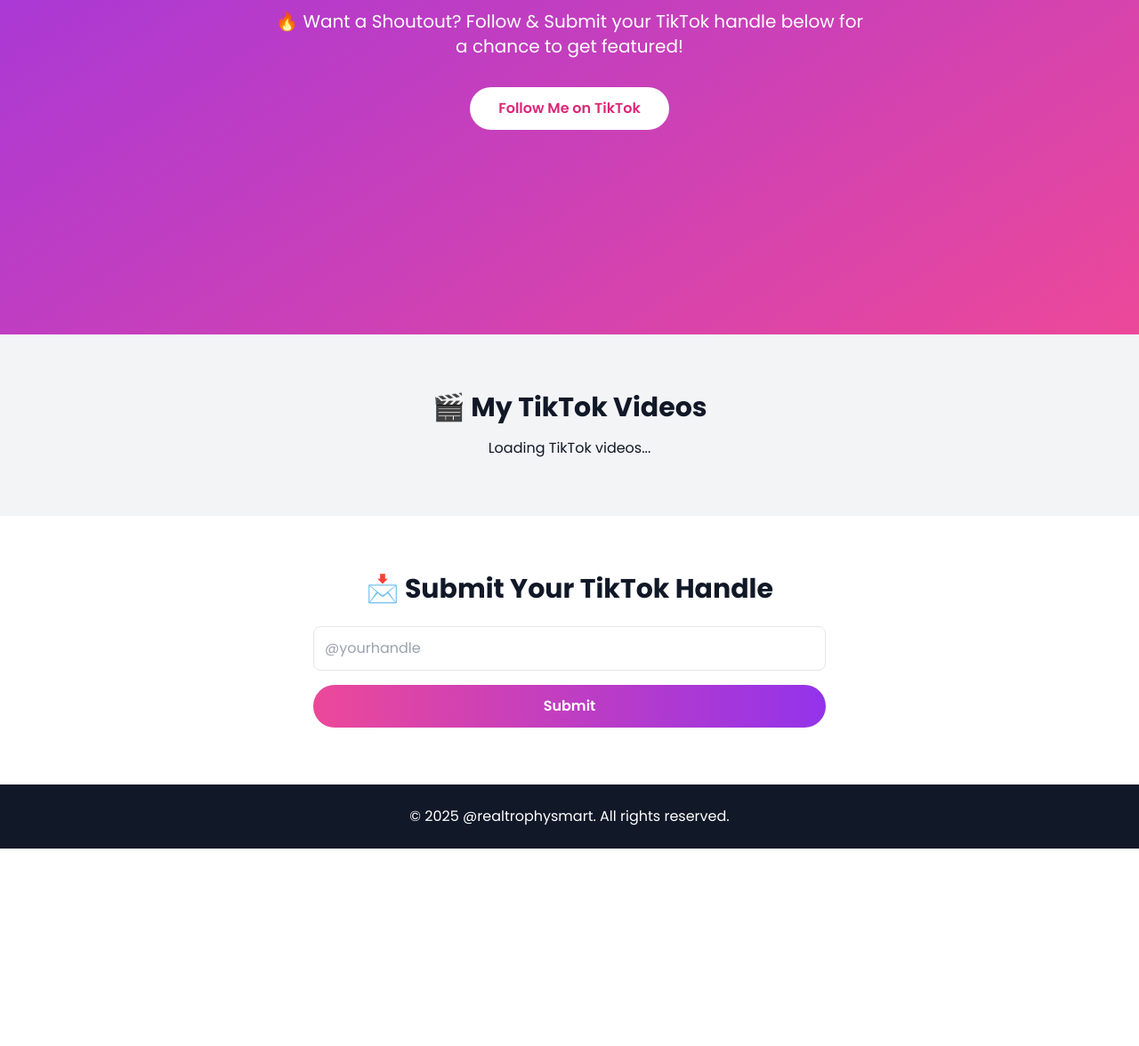
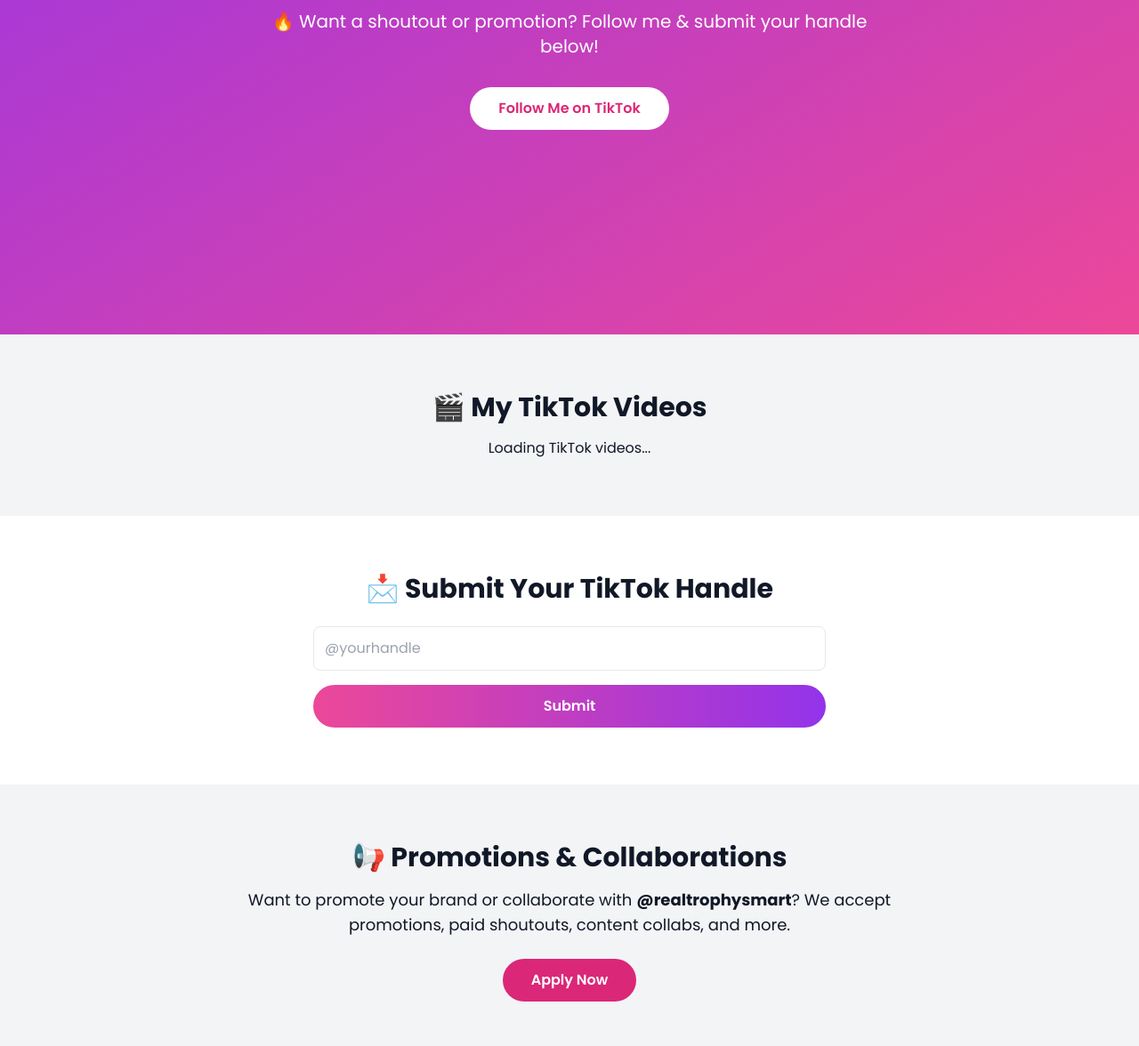
Before and after one commit to Trophy011/Trophy-Smart, a plain HTML site: page index.html in a window 1280 px wide. Shown: the part 424-1600 px from the top of the page at 89% size. Before the commit the page ends 1378 px from the top, so only its background shows below. Drawn offline with nearby package versions, Linux system fonts and the light colour scheme; a script that the page names is missing.

Commit message:
Update index.html

```diff
--- a/index.html
+++ b/index.html
@@ -11,6 +11,14 @@
       font-family: 'Poppins', sans-serif;
     }
   </style>
+  <script>
+    function redirectToEmail() {
+      const handle = document.getElementById('handle').value;
+      const subject = encodeURIComponent('TikTok Handle Submission');
+      const body = encodeURIComponent(`Hi,\n\nMy TikTok handle is ${handle}.\nPlease boost my account.\n\nThanks!`);
+      window.location.href = `mailto:realtrophysmart@gmail.com?subject=${subject}&body=${body}`;
+    }
+  </script>
 </head>
 <body class="bg-white text-gray-900">
 
@@ -18,7 +26,7 @@
   <section class="min-h-screen bg-gradient-to-br from-purple-600 to-pink-500 flex items-center justify-center text-center px-6">
     <div class="max-w-2xl text-white">
       <h1 class="text-4xl md:text-6xl font-bold mb-6">Follow <span class="text-yellow-300">@realtrophysmart</span> on TikTok</h1>
-      <p class="text-xl mb-8">🔥 Want a Shoutout? Follow & Submit your TikTok handle below for a chance to get featured!</p>
+      <p class="text-xl mb-8">🔥 Want a shoutout or promotion? Follow me & submit your handle below!</p>
       <a href="https://www.tiktok.com/@realtrophysmart" target="_blank" class="inline-block bg-white text-pink-600 px-8 py-3 rounded-full font-semibold hover:bg-gray-100 transition">Follow Me on TikTok</a>
     </div>
   </section>
@@ -38,19 +46,30 @@
     </div>
   </section>
 
-  <!-- Submission Form (Email to realtrophysmart@gmail.com) -->
+  <!-- Submission Form -->
   <section class="py-16 px-6 bg-white text-center">
     <div class="max-w-xl mx-auto">
       <h2 class="text-3xl font-bold mb-6">📩 Submit Your TikTok Handle</h2>
-      <form action="https://formsubmit.co/realtrophysmart@gmail.com" method="POST" class="flex flex-col gap-4">
-        <input type="text" name="TikTok Handle" placeholder="@yourhandle" required class="p-3 border rounded-lg focus:outline-none focus:ring focus:border-blue-300" />
-
-        <!-- Optional Settings -->
-        <input type="hidden" name="_captcha" value="false">
-        <input type="hidden" name="_next" value="https://www.tiktok.com/@realtrophysmart">
-
+      <form onsubmit="redirectToEmail(); return false;" class="flex flex-col gap-4">
+        <input type="text" id="handle" name="TikTok Handle" placeholder="@yourhandle" required class="p-3 border rounded-lg focus:outline-none focus:ring focus:border-blue-300" />
         <button type="submit" class="bg-gradient-to-r from-pink-500 to-purple-600 text-white py-3 px-6 rounded-full font-semibold hover:opacity-90 transition">Submit</button>
       </form>
+    </div>
+  </section>
+
+  <!-- Promotions & Collaboration Panel -->
+  <section class="py-16 bg-gray-100 text-center px-6">
+    <div class="max-w-3xl mx-auto">
+      <h2 class="text-3xl font-bold mb-4">📢 Promotions & Collaborations</h2>
+      <p class="text-lg mb-6">
+        Want to promote your brand or collaborate with <strong>@realtrophysmart</strong>?
+        We accept promotions, paid shoutouts, content collabs, and more.
+      </p>
+      <a
+        href="mailto:realtrophysmart@gmail.com?subject=Promotion%20or%20Collaboration%20Request&body=Hi,%0D%0AI'm interested in collaborating with you.%0D%0AHere are my details:"
+        class="inline-block bg-pink-600 text-white px-8 py-3 rounded-full font-semibold hover:bg-pink-700 transition">
+        Apply Now
+      </a>
     </div>
   </section>
 
```
